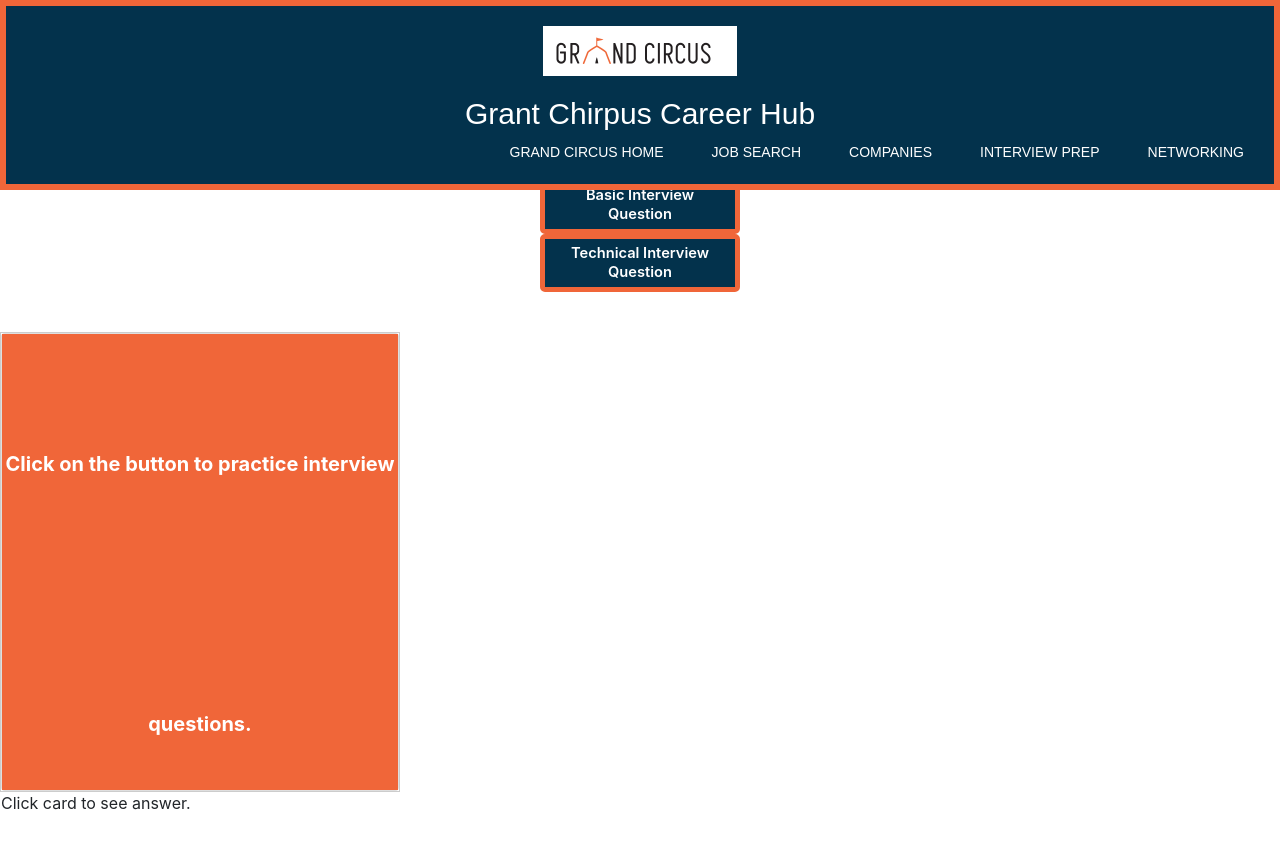
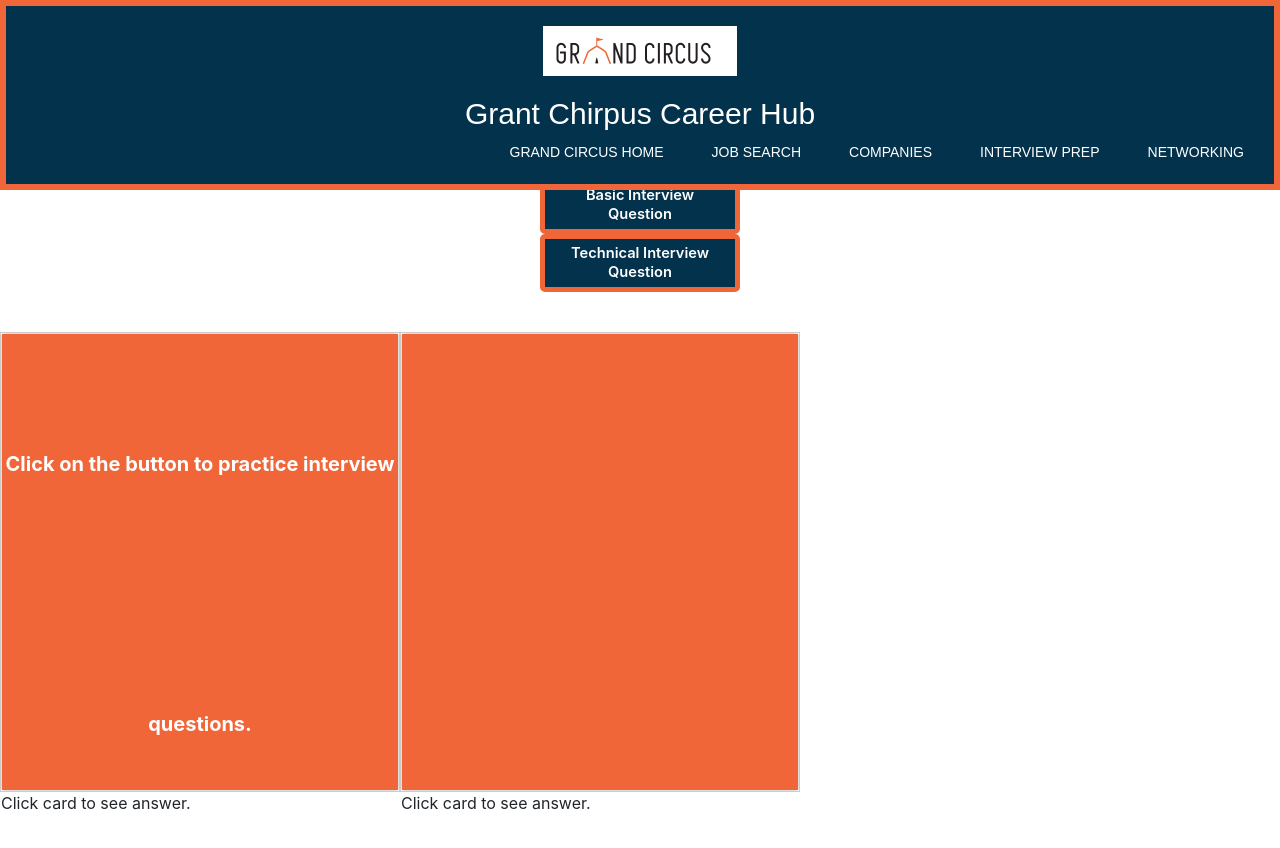
Before and after one commit to awatts-tech/GrandChirpusHub, an Angular app in the folder grandchirpus/: page /interview-prep in a window 1280 px wide. Shown: the top 848 px of the page. Built offline with nearby package versions, Linux system fonts and the light colour scheme.

Commit message:
more changes to interview cards

```diff
--- a/grandchirpus/src/app/interview-prep/interview-prep.component.html
+++ b/grandchirpus/src/app/interview-prep/interview-prep.component.html
@@ -23,4 +23,21 @@
         <p>Click card to see answer.</p>
       </div>
 
+
+
+      <div class="scene scene--card">
+        <div class="card" (click)="flip()">
+          <div class="card__face card__face--front">
+
+        <div id = 'displayTechQuestions'>
+        </div>
+        </div>
+          <div class="card__face card__face--back"> Answers go here
+
+
+
+          </div>
+        </div>
+        <p>Click card to see answer.</p>
+      </div>
 </div>
--- a/grandchirpus/src/app/interview-prep/interview-prep.component.ts
+++ b/grandchirpus/src/app/interview-prep/interview-prep.component.ts
@@ -16,8 +16,8 @@ export class InterviewPrepComponent implements OnInit {
     "What is your greatest weakness?",
     "Why should we hire you?",
     "Why do you want to work here?",
-    "Tell me about a time you showed leadership",
-    "Tell me about a time you were successful on a team",
+    "Tell me about a time you showed leadership.",
+    "Tell me about a time you were successful on a team.",
     "What would your co-workers say about you?",
     ];
    technicalQuestions : string[] = [
@@ -25,11 +25,11 @@ export class InterviewPrepComponent implements OnInit {
       "Tell Me About a Complex Application You’ve Worked on or Supported.",
       "How are you defining your media queries? With min-width or max-width? What is the difference between the two?",
       "Explain component based architecture. What is it? What is a component? Show an example",
-      "What’s a New Software or Technology You Recently Worked With and How Did You Come to Learn It?",
-      "Tell Me About a Time When You Explained a Technical Process or Concept to Someone Who Didn’t Have a Technical Background.",
+      "What is a New Software or Technology You Recently Worked With and How Did You Come to Learn It?",
+      "Tell Me About a Time When You Explained a Technical Process or Concept to Someone Who Did not Have a Technical Background.",
       "What development tools have you used?",
       "What languages have you programmed in?",
-      "What strengths do you think are most important in a developer [or another relevant IT position]?",
+      "What strengths do you think are most important in a developer role [or another relevant IT position]?",
     ];
 
      basicRandom(){
```
